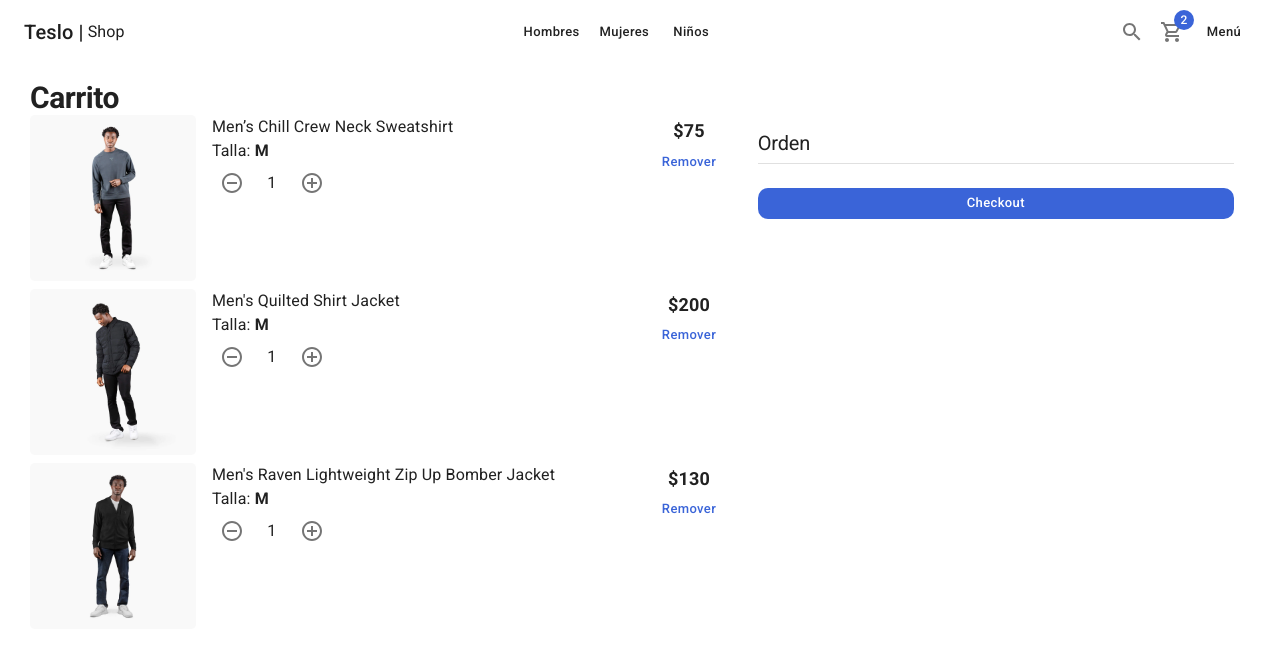
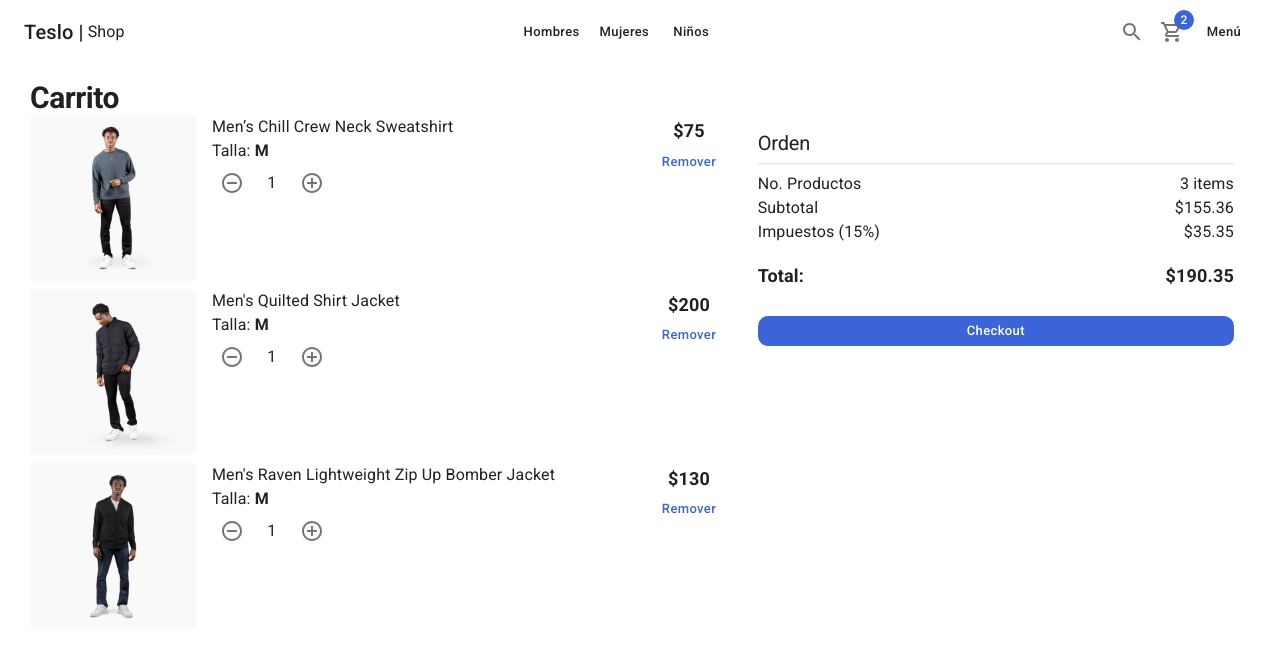
Before and after one commit to scarrilloh77/teslo-shop, a Next.js app: page /cart in a window 1280 px wide. Shown: the top 656 px of the page. Built offline with nearby package versions, Linux system fonts and the light colour scheme.

Commit message:
Order summary

```diff
--- a/components/cart/CartList.tsx
+++ b/components/cart/CartList.tsx
@@ -16,7 +16,11 @@
   initialData.products[2],
 ];
 
-export const CartList = () => {
+interface Props {
+  editable?: boolean;
+}
+
+export const CartList = ({ editable = false }: Props) => {
   return (
     <>
       {productsInCart.map((product) => (
@@ -39,7 +43,11 @@
             <Typography variant="body1">
               Talla: <strong>M</strong>
             </Typography>
-            <ItemCounter />
+            {editable ? (
+              <ItemCounter />
+            ) : (
+              <Typography variant="h5">3 items</Typography>
+            )}
           </Grid>
           <Grid
             item
@@ -49,9 +57,11 @@
             flexDirection="column"
           >
             <Typography variant="subtitle1">${product.price}</Typography>
-            <Button variant="text" color="secondary">
-              Remover
-            </Button>
+            {editable && (
+              <Button variant="text" color="secondary">
+                Remover
+              </Button>
+            )}
           </Grid>
         </Grid>
       ))}
--- /dev/null
+++ b/components/cart/OrderSummary.tsx
@@ -0,0 +1,32 @@
+import { Grid, Typography } from '@mui/material';
+
+export const OrderSummary = () => {
+  return (
+    <Grid container>
+      <Grid item xs={6}>
+        <Typography>No. Productos</Typography>
+      </Grid>
+      <Grid item xs={6} display="flex" justifyContent="end">
+        <Typography>3 items</Typography>
+      </Grid>
+      <Grid item xs={6}>
+        <Typography>Subtotal</Typography>
+      </Grid>
+      <Grid item xs={6} display="flex" justifyContent="end">
+        <Typography>${`155.36`}</Typography>
+      </Grid>
+      <Grid item xs={6}>
+        <Typography>Impuestos (15%)</Typography>
+      </Grid>
+      <Grid item xs={6} display="flex" justifyContent="end">
+        <Typography>${`35.35`}</Typography>
+      </Grid>
+      <Grid item xs={6} sx={{ mt: 2 }}>
+        <Typography variant="subtitle1">Total:</Typography>
+      </Grid>
+      <Grid item xs={6} sx={{ mt: 2 }} display="flex" justifyContent="end">
+        <Typography variant="subtitle1">${`190.35`}</Typography>
+      </Grid>
+    </Grid>
+  );
+};
--- a/components/cart/index.ts
+++ b/components/cart/index.ts
@@ -1 +1,2 @@
 export * from './CartList';
+export * from './OrderSummary';
--- a/pages/cart/index.tsx
+++ b/pages/cart/index.tsx
@@ -1,4 +1,4 @@
-import { CartList } from '@/components/cart';
+import { CartList, OrderSummary } from '@/components/cart';
 import { ShopLayout } from '@/components/layouts';
 import {
   Box,
@@ -20,12 +20,13 @@
       </Typography>
       <Grid container>
         <Grid item xs={12} sm={7}>
-          <CartList />
+          <CartList editable />
         </Grid>
         <Grid item xs={12} sm={5}>
           <CardContent>
             <Typography variant="h2">Orden</Typography>
             <Divider sx={{ my: 1 }} />
+            <OrderSummary />
             <Box sx={{ mt: 3 }}>
               <Button color="secondary" className="circular-btn" fullWidth>
                 Checkout
```
